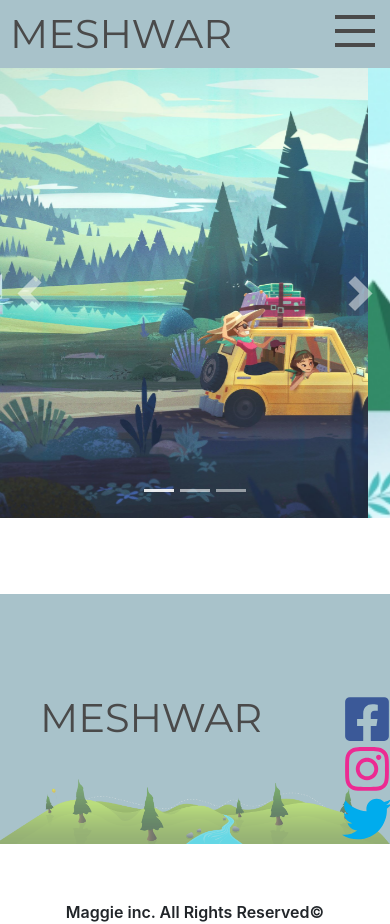
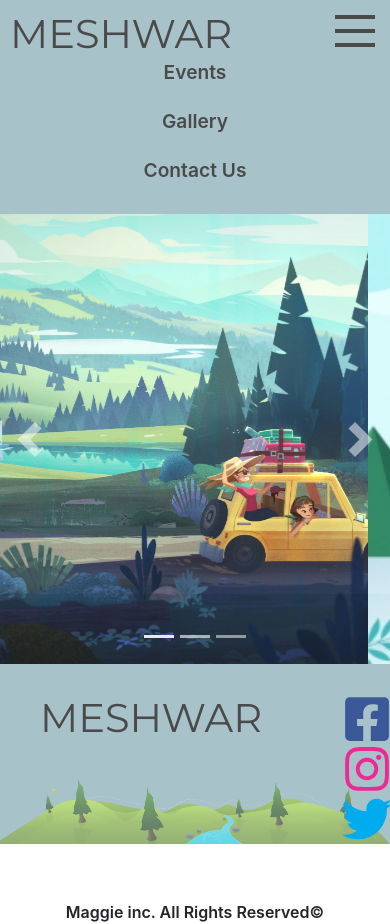
Before and after one commit to mohamadmek/Meshwar, a React (Create React App) app in the folder front/: page / in a window 390 px wide. Built offline with nearby package versions, Linux system fonts and the light colour scheme.

Commit message:
Fixing navbar

```diff
--- a/front/src/App.js
+++ b/front/src/App.js
@@ -4,14 +4,12 @@ import Header from './components/Header/Header';
 import Slider from './components/Slider/Slider';
 import EventCard from './components/UpComingEvents/EventCard/EventCard';
 import Footer from './components/Footer/Footer';
-
+import Home from './pages/HomePage/HomePage';
 
 function App() {
   return (
     <div className="App">
-      <Header/>
-      <Slider />
-      <Footer />
+      <Home />
 
     </div>
   );
--- a/front/src/components/Header/Header.css
+++ b/front/src/components/Header/Header.css
@@ -45,10 +45,10 @@ nav {
 }
 
 /* Mobile View */
-@media screen and (max-width: 550px) {
+@media screen and (max-width: 580px) {
     .header_navlist {
         flex-direction: column;
-
+        animation: show 1s linear;
     }
 
     #hero {
@@ -58,10 +58,6 @@ nav {
     nav {
         flex-direction: column;
 
-    }
-
-    .elevate {
-        animation-name: elevate 2s linear;
     }
 
 
@@ -82,17 +78,11 @@ nav {
         margin: 5px;
     }
 
-    .header_navlist {
-        transform: translateY(-200px);
-        transition: 1s linear;
-        display: none;
-    }
 
     .header_navlist li {
         margin-bottom: 20px;
         animation-name: hide linear;
         animation-duration: 2s;
-        /* width: 100%; */
     }
 
     .hide {
@@ -102,7 +92,7 @@ nav {
 
 }
 
-/* @keyframes  show {
+@keyframes  show {
     from { opacity: 0; transform: translateY(-500px);}
     to { opacity: 1; transform: translateY(0px);}
-} */
+}
--- a/front/src/components/Header/Header.js
+++ b/front/src/components/Header/Header.js
@@ -4,17 +4,15 @@ import './Header.css';
 class Header extends Component {
   state={
     hide:false,
-    status: "header_navlist",
-    nav: "elevate"
+    status: "header_navlist"
   }
 
   handleClick = ()=>{
     this.setState({ hide: !this.state.hide });
-    console.log(this.state.hide);
     if(this.state.hide) {
-      this.setState({status: "header_navlist", nav: this.state.nav});
+      this.setState({status: "header_navlist"});
     } else {
-      this.setState({status: "header_navlist hide", nav: ""});
+      this.setState({status: "header_navlist hide"});
     }
   }
 
@@ -27,7 +25,7 @@ class Header extends Component {
           <span className="line"></span>
           <span className="line"></span>
         </div>
-        <nav className={this.state.nav}>
+        <nav>
           <div id="hero">
             <h1>MESHWAR</h1>
           </div>
--- a/front/src/pages/HomePage/HomePage.js
+++ b/front/src/pages/HomePage/HomePage.js
@@ -1,8 +1,17 @@
 import React, { Component } from 'react';
+import Header from '../../components/Header/Header';
+import Footer from '../../components/Footer/Footer';
+import Slider from '../../components/Slider/Slider';
 
 class HomePage extends Component {
   render() {
-    return <div>HomePage</div>;
+    return (
+      <main className="wrapper">
+        <Header />
+        <Slider />
+        <Footer />
+      </main>
+    );
   }
 }
 
```
